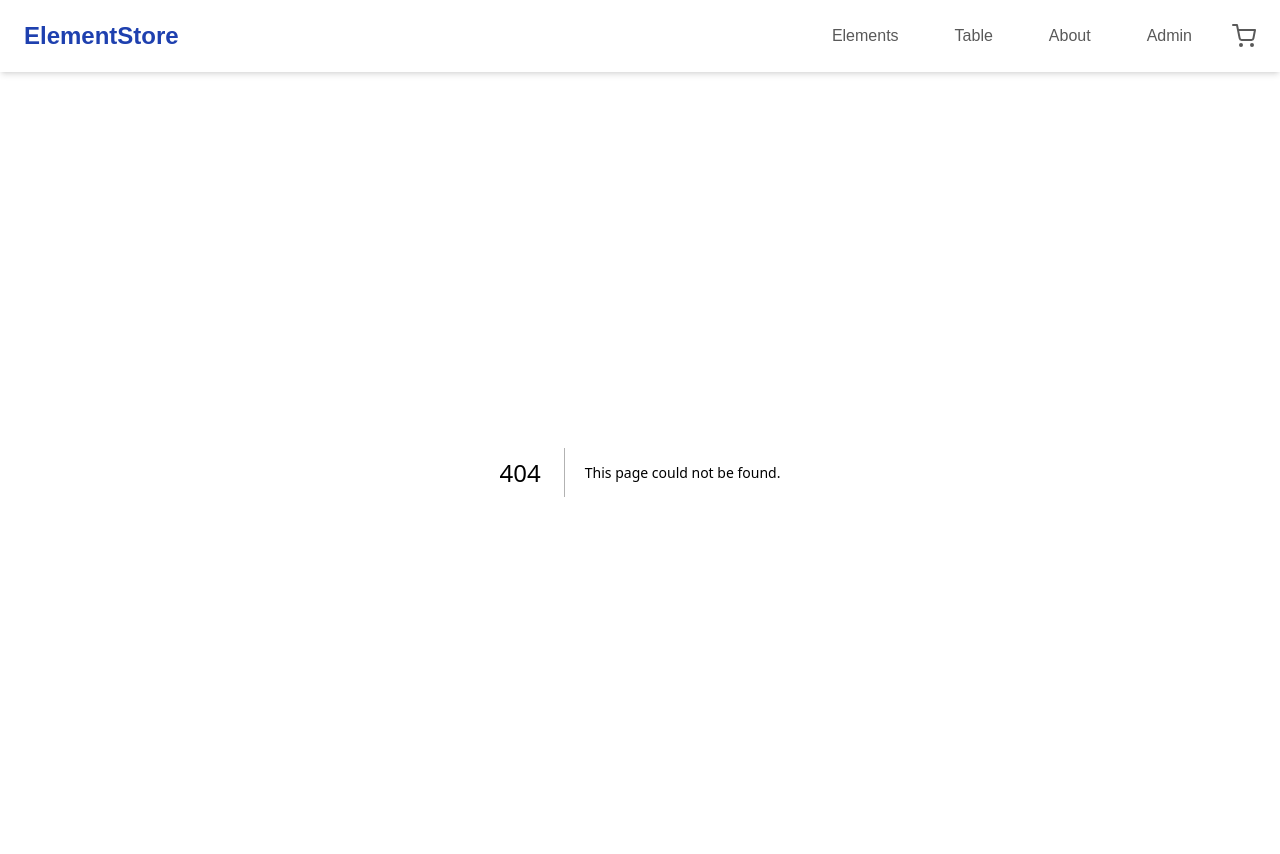
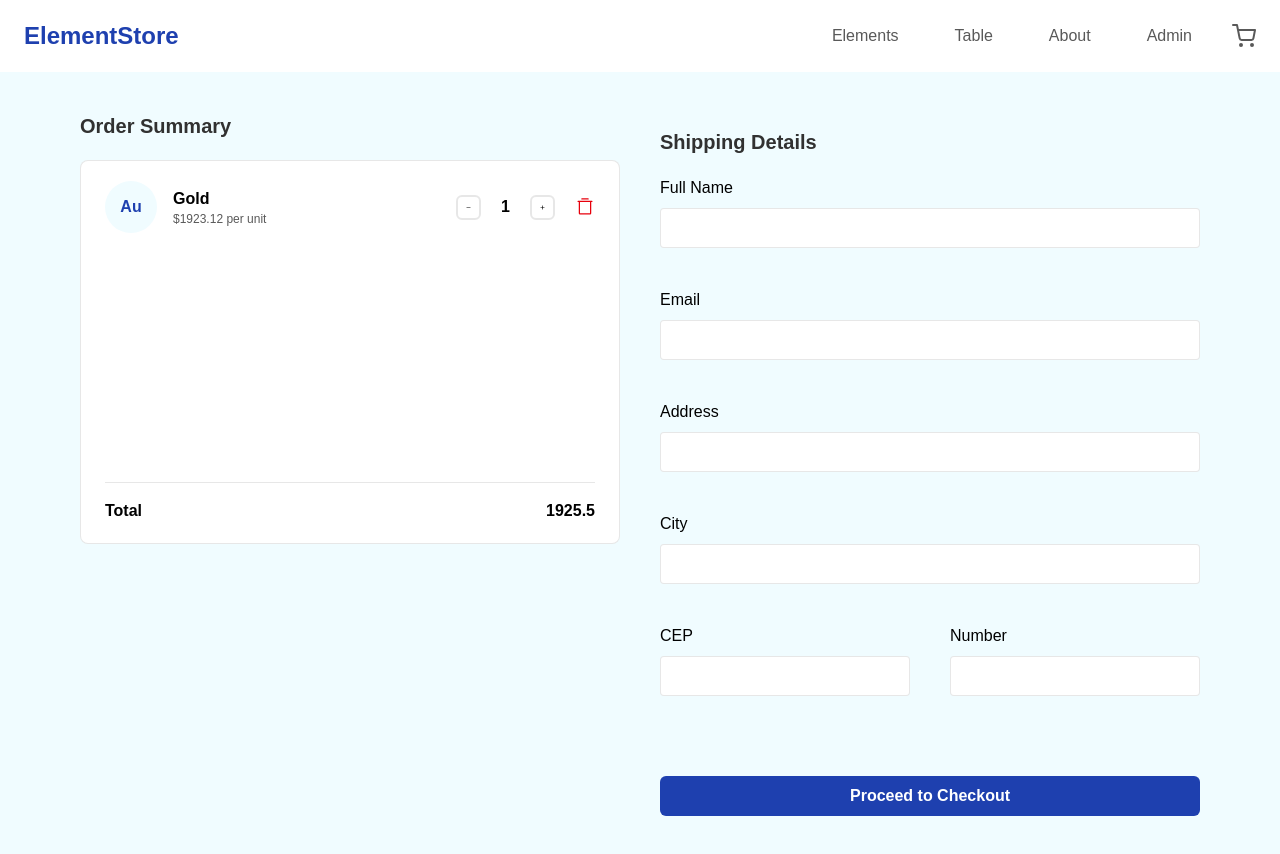
Before and after one commit to clr-cera/Web_2025_1, a Next.js app in the folder frontend/: page /Shipping in a window 1280 px wide. Before the commit this address had no page. Shown: the top 854 px of the page. Built offline with nearby package versions, Linux system fonts and the light colour scheme.

Commit message:
Shipping page

```diff
--- /dev/null
+++ b/frontend/src/app/Shipping/page.tsx
@@ -0,0 +1,89 @@
+import CartElement from "@/components/CartElement";
+
+export default function () {
+    return (
+        <div className="flex flex-col lg:flex-row pt-10 px-5 lg:px-20 gap-10 min-h-screen bg-background-blue text-black items-center">
+            {/* Imagem do elemento */}
+            <div className="lg:w-1/2 w-full flex flex-col self-start gap-5">
+                <h2 className="text-xl font-semibold text-text-gray-darker">Order Summary</h2>
+                <div className="flex flex-col justify-between self-center bg-white min-h-96 border-1 rounded-lg border-border-gray px-6 py-5 gap-4 transition-all duration-200 w-full">
+                    <CartElement />
+                    <div className="">
+                        <div className="w-full h-px mb-4 bg-border-gray" />
+                        <div className="w-full font-semibold flex justify-between">
+                            <p>Total</p>
+                            <p>1925.5</p>
+                        </div>
+                    </div>
+                </div>
+            </div>
+
+            {/* Informações do elemento */}
+            <div className="lg:w-1/2 w-full">
+                <h2 className="text-xl font-semibold text-text-gray-darker">Shipping Details</h2>
+                <div className="w-full flex flex-col gap-10">
+                    <div className="flex flex-col gap-2 mt-5">
+                        <h2 className="">Full Name</h2>
+                        <input
+                            type="text"
+                            readOnly
+                            className="w-full h-10 bg-white border border-border-gray rounded px-3 outline-none"
+                        />
+                    </div>
+
+                    <div className="flex flex-col gap-2">
+                        <h2>Email</h2>
+                        <input
+                            type="text"
+                            readOnly
+                            className="w-full h-10 bg-white border border-border-gray rounded px-3 outline-none"
+                        />
+                    </div>
+
+                    <div className="flex flex-col gap-2">
+                        <h2>Address</h2>
+                        <input
+                            type="text"
+                            readOnly
+                            className="w-full h-10 bg-white border border-border-gray rounded px-3 outline-none"
+                        />
+                    </div>
+
+                    <div className="flex flex-col gap-2">
+                        <h2>City</h2>
+                        <input
+                            type="text"
+                            readOnly
+                            className="w-full h-10 bg-white border border-border-gray rounded px-3 outline-none"
+                        />
+                    </div>
+
+                    <div className="flex flex-col sm:flex-row gap-10">
+                        <div className="flex flex-col gap-2 w-full sm:w-1/2">
+                            <h2>CEP</h2>
+                            <input
+                                type="text"
+                                readOnly
+                                className="w-full h-10 bg-white border border-border-gray rounded px-3 outline-none"
+                            />
+                        </div>
+                        <div className="flex flex-col gap-2 w-full sm:w-1/2">
+                            <h2>Number</h2>
+                            <input
+                                type="text"
+                                readOnly
+                                className="w-full h-10 bg-white border border-border-gray rounded px-3 outline-none"
+                            />
+                        </div>
+                    </div>
+
+                    <div className="my-10">
+                        <button className="bg-primary-blue text-white font-semibold rounded-md p-2 w-full cursor-pointer hover:bg-secondary-blue">
+                            Proceed to Checkout
+                        </button>
+                    </div>
+                </div>
+            </div>
+        </div>
+    );
+}
--- /dev/null
+++ b/frontend/src/components/CartElement.tsx
@@ -0,0 +1,46 @@
+"use client";
+import { FaMinus, FaPlus } from "react-icons/fa6";
+import { PiTrashSimple } from "react-icons/pi";
+
+export default function CartElement(){
+    return(
+        <div className="text-black flex justify-between w-full">
+            <div className="flex gap-4 items-center">
+                <div className="w-13 h-13 bg-background-blue flex justify-center items-center rounded-full">
+                    <p className="text-primary-blue font-semibold">
+                        Au
+                    </p>
+                </div>
+
+                <div className="">
+                    <label className="font-semibold">Gold</label>
+                    <p className="text-xs text-text-gray">$1923.12 per unit</p>
+                </div>
+            </div>
+
+            <div className="flex justify-between gap-10 items-center">
+                {/* Controle de quantidade */}
+                <div className="flex gap-5 items-center">
+                    <button
+                        onClick={()=>{}}
+                        className="text-black p-2 border-2 border-border-gray rounded-md cursor-pointer hover:bg-gray-100"
+                    >
+                        <FaMinus size={5} />
+                    </button>
+                    <p className="font-semibold text-black ">{1}</p>
+                    <button
+                        onClick={()=>{}}
+                        className="text-black p-2 border-2 border-border-gray rounded-md cursor-pointer hover:bg-gray-100"
+                    >
+                        <FaPlus size={5} />
+                    </button>
+
+                    <button className="cursor-pointer">
+                        <PiTrashSimple size={20} className="text-red-600"/>
+                    </button>
+                </div>
+
+            </div>
+        </div>
+    )
+}
```
